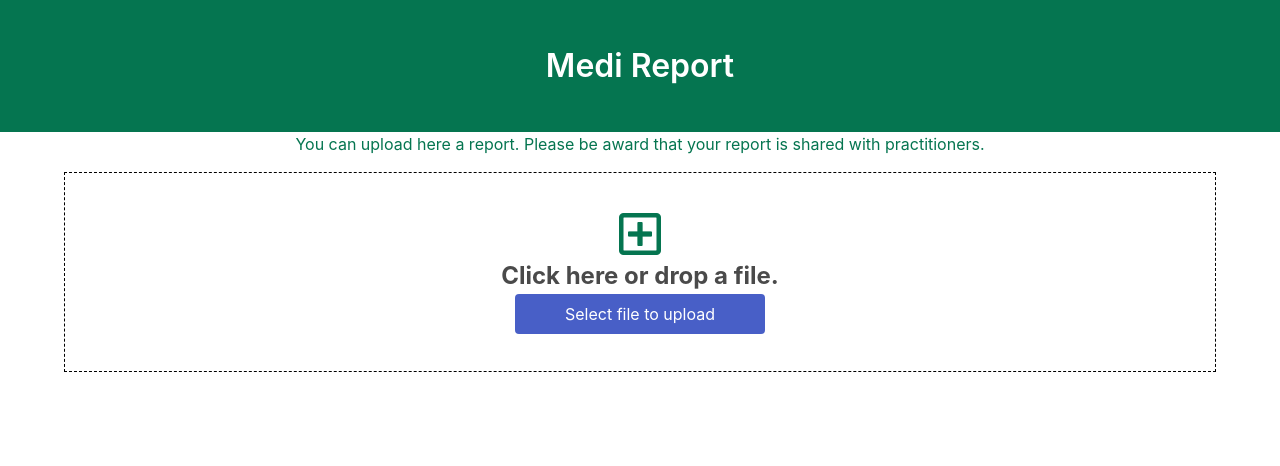
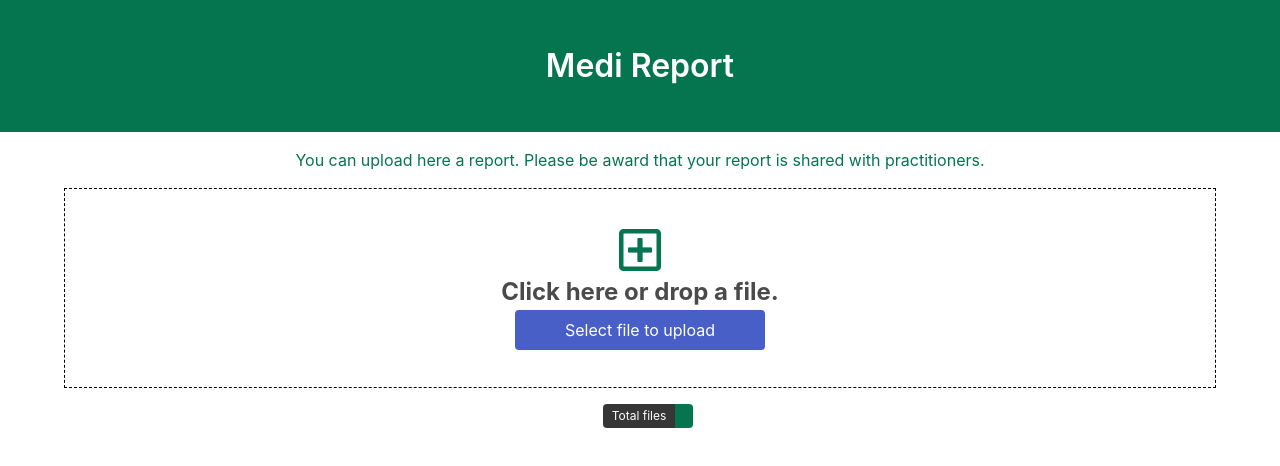
Before and after one commit to dragonbrumes/honestica, a React (Create React App) app: page / in a window 1280 px wide. Shown: the top 466 px of the page. Built offline with nearby package versions, Linux system fonts and the light colour scheme; no server answers.

Commit message:
add fetch & display binaries total files

```diff
--- a/src/Components/Dropzone.jsx
+++ b/src/Components/Dropzone.jsx
@@ -4,6 +4,15 @@ import axios from "axios";
 import Dropzone from "react-dropzone";
 
 import "bulma/css/bulma.css";
+
+const Wrapper = styled.div`
+  display: flex;
+  flex-direction: column;
+  justify-content: space-around;
+  align-items: center;
+  width: 100%;
+  margin: 1em auto;
+`;
 
 const DropContainer = styled.div`
   display: flex;
@@ -14,9 +23,6 @@ const DropContainer = styled.div`
   height: 200px;
   margin: 1em auto;
   border: 1px dashed black;
-
-  &-button {
-  }
 `;
 
 const initialState = {
@@ -27,26 +33,36 @@ const initialState = {
   upLoadStatusText: undefined,
   upLoadStatus: null,
   upLoadReturnDataID: null
+  // binaryTotal: null
 };
 
 export default class DropZone extends Component {
   state = { ...initialState };
 
-  onSend = async () => {
+  componentDidMount = () => {
+    axios
+      .get("https://fhirtest.uhn.ca/baseDstu3/Binary?_summary=count")
+      .then(resp => {
+        this.setState({ binaryTotal: resp.data.total });
+      });
+  };
+
+  // send upload & fetch total of binaries  files
+  onSend = () => {
     // is uploading indicator
     this.setState({ isUploading: true });
-    console.log("send func");
+
     // file from state
     const { dropFile } = this.state;
     // sending file to api
     try {
-      const response = await axios({
+      axios({
         method: "post",
         url: "https://fhirtest.uhn.ca/baseDstu3/Binary",
         data: dropFile
-      });
+      }).then(response => {
         //update state on return
-      console.log(response);
+        // console.log("resp1:", response);
         this.setState({
           upLoadStatus: response.status,
           upLoadStatusText: response.statusText,
@@ -54,7 +70,16 @@ export default class DropZone extends Component {
           dropActive: false,
           isUploading: false
         });
+
+        axios
+          .get("https://fhirtest.uhn.ca/baseDstu3/Binary?_summary=count")
+          .then(resp => {
+            // console.log("resp2:", resp);
+            this.setState({ binaryTotal: resp.data.total });
+          });
+      });
     } catch (error) {
+      this.setState({ error });
       console.log(error);
     }
   };
@@ -69,9 +94,16 @@ export default class DropZone extends Component {
   };
 
   render() {
-    const { dropActive, dropFileName, upLoadStatus, isUploading } = this.state;
+    const {
+      dropActive,
+      dropFileName,
+      upLoadStatus,
+      isUploading,
+      binaryTotal
+    } = this.state;
+
     return (
-      <div>
+      <Wrapper>
         <h2 style={{ color: "#057550" }}>
           You can upload here a report. Please be award that your report is
           shared with practitioners.
@@ -79,6 +111,7 @@ export default class DropZone extends Component {
         <Dropzone onDrop={this.onDrop}>
           {({ getRootProps, getInputProps, isDragActive, isDragReject }) => (
             <DropContainer {...getRootProps()}>
+              {/* Reactive Drop zone */}
               {!dropActive && !upLoadStatus && (
                 <div>
                   <div>
@@ -102,12 +135,14 @@ export default class DropZone extends Component {
                       "This file type is not accepted! Try with .pdf"}
                   </div>
                   <div>
+                    {/* eslint-disable-next-line */}
                     <a className="button is-link" style={{ width: "90%" }}>
                       Select file to upload
                     </a>
                   </div>
                 </div>
               )}
+              {/* Drop zone with element on standby */}
               {dropActive && !upLoadStatus && !isUploading && (
                 <div>
                   <div>
@@ -115,6 +150,7 @@ export default class DropZone extends Component {
                     uploaded
                   </div>
                   <div>
+                    {/* eslint-disable-next-line */}
                     <a
                       className="button is-success"
                       style={{
@@ -126,12 +162,14 @@ export default class DropZone extends Component {
                     >
                       Upload
                     </a>
+                    {/* eslint-disable-next-line */}
                     <a
                       className="button is-danger"
                       style={{ width: "90%" }}
                       onClick={() =>
                         this.setState({
-                          ...initialState
+                          ...initialState,
+                          binaryTotal
                         })
                       }
                     >
@@ -140,13 +178,13 @@ export default class DropZone extends Component {
                   </div>
                 </div>
               )}
-
+              {/* loader during file upload */}
               {isUploading && (
                 <progress className="progress is-medium is-primary" max="100">
                   45%
                 </progress>
               )}
-
+              {/* uploading attempt file result */}
               {upLoadStatus === 201 && (
                 <div className="notification is-success">
                   <button
@@ -159,8 +197,19 @@ export default class DropZone extends Component {
             </DropContainer>
           )}
         </Dropzone>
-        <div className="result" />
+        <div
+          className="tags has-addons"
+          style={{ marginRight: "1em", marginLeft: "2em" }}
+        >
+          <span className="tag is-dark">Total files</span>
+          <span
+            className="tag"
+            style={{ backgroundColor: "#057550", color: "white" }}
+          >
+            {binaryTotal}
+          </span>
         </div>
+      </Wrapper>
     );
   }
 }
```
Lines whose indentation alone changed are shown as unchanged.
